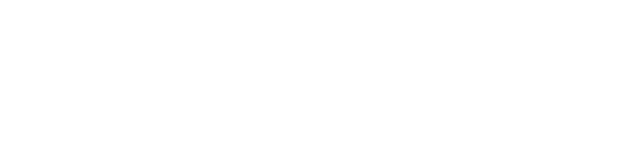
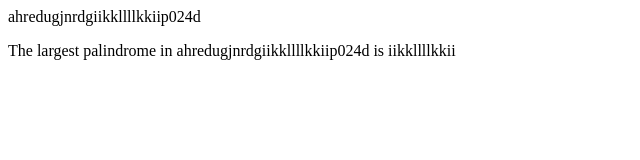
Before and after one commit to sghiassy/Largest-Palindrome, a plain HTML site: page index.html in a window 1280 px wide. Shown: the whole page, without its empty margins (0-640 px from the left). Drawn offline with Linux system fonts and the light colour scheme.

Commit message:
Cleaned up implementation

```diff
--- a/index.html
+++ b/index.html
@@ -1,11 +1,12 @@
 <html>
 <head>
-	<script>
+</head>
+<body>
+	<p id="string">ahredugjnrdgiikkllllkkiip024d</p>
+	<p id="answer"></p>
+
+	<script type="text/javascript">
 		window.findLargestPalindrome = function(str) {
-		return ans = scanner(str);
-	}
-
-	window.scanner = function(str) {
 			if (isPalindrome(str)) {
 				return str;
 			}
@@ -17,7 +18,6 @@
 
 				for(var i = 0; i + windowSize <= str.length; i++) {
 					var curStr = str.slice(i, i + windowSize);
-				console.log(curStr);
 
 					if (isPalindrome(curStr)) {
 						return curStr
@@ -46,12 +46,10 @@
 			return isPalindrome;
 		}
 
-	var pal="ahredugjnrdgiikkllllkkiip024d";
-	var largestPalindrome = findLargestPalindrome(pal);
-	console.log("The largest palindrome in " + pal + " is " + largestPalindrome);
-
+		var initialString = document.getElementById('string').innerHTML;
+		var largestPalindrome = findLargestPalindrome(initialString);
+		var answerString = "The largest palindrome in " + initialString + " is " + largestPalindrome;
+		document.getElementById('answer').innerHTML = answerString;
 	</script>
-</head>
-<body>
 </body>
 </html>
```
Lines whose indentation alone changed are shown as unchanged.
